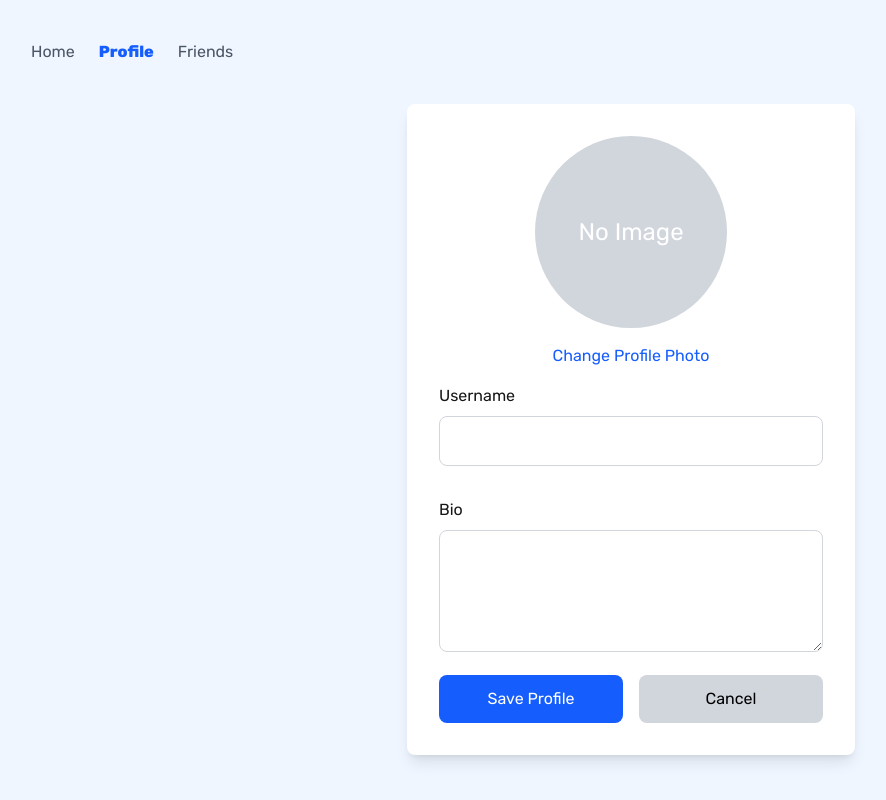
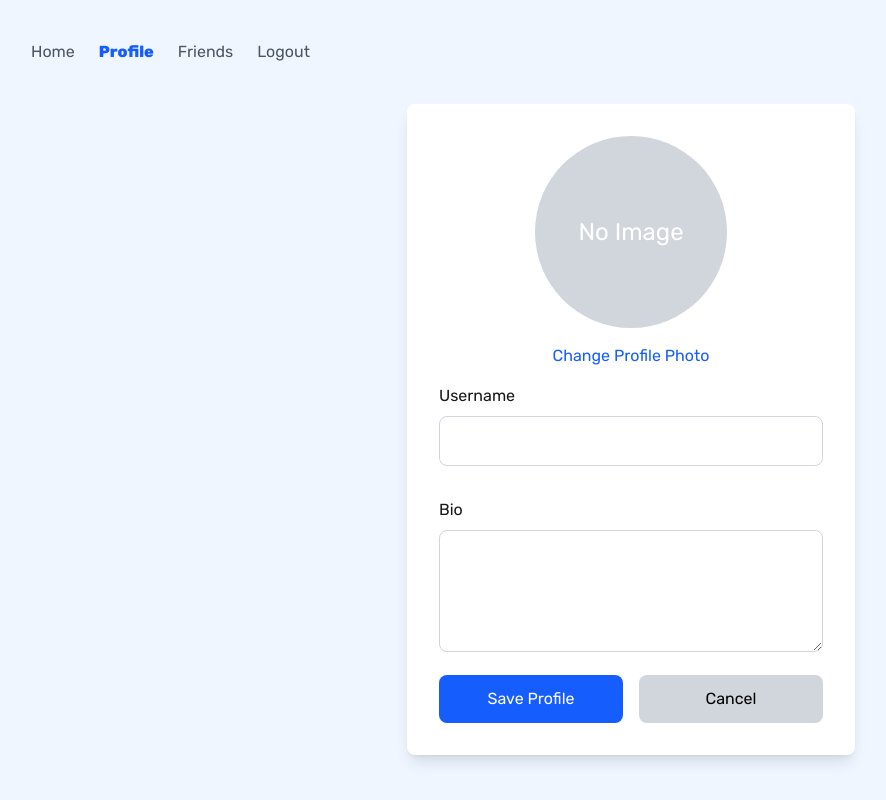
Before and after one commit to lucynottonson/Caligo, a Next.js app: page /profile in a window 1280 px wide. Shown: the top 800 px of the page, without its empty margins (9-895 px from the left). Built offline with nearby package versions, Linux system fonts and the light colour scheme; no server answers.

Commit message:
Update navbar.tsx

```diff
--- a/components/navbar.tsx
+++ b/components/navbar.tsx
@@ -14,7 +14,7 @@ export default function Navbar() {
 
   return (
     <nav className="flex gap-6 p-4 bg-blue-50">
-      <Link href="/" className={getLinkClasses('/')}>
+      <Link href="/first" className={getLinkClasses('/first')}>
         Home
       </Link>
       <Link href="/profile" className={getLinkClasses('/profile')}>
@@ -23,6 +23,9 @@ export default function Navbar() {
       <Link href="/users" className={getLinkClasses('/users')}>
         Friends
       </Link>
+        <Link href="/" className={getLinkClasses('/')}>
+        Logout
+      </Link>
     </nav>
   );
 }
```
